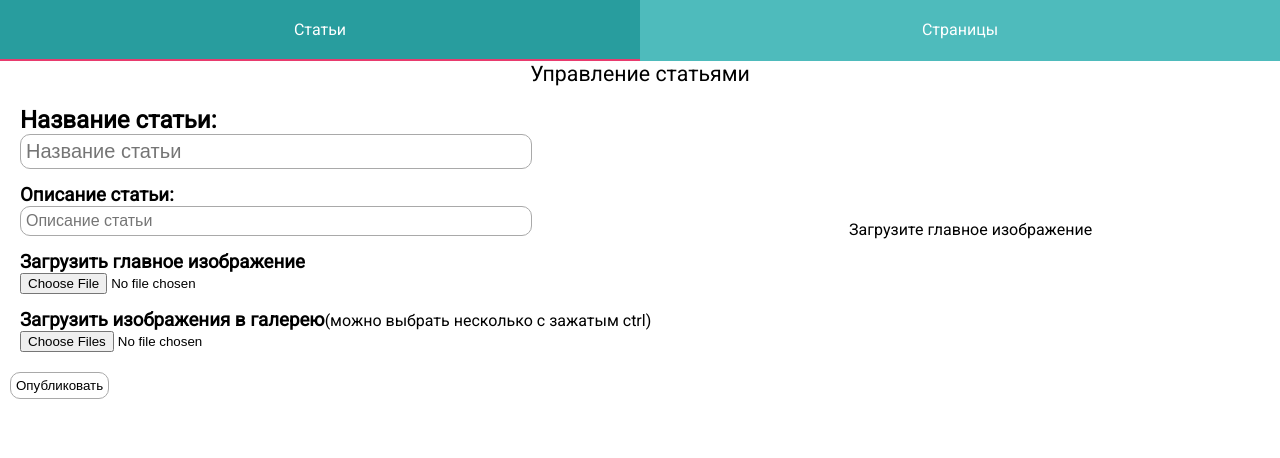
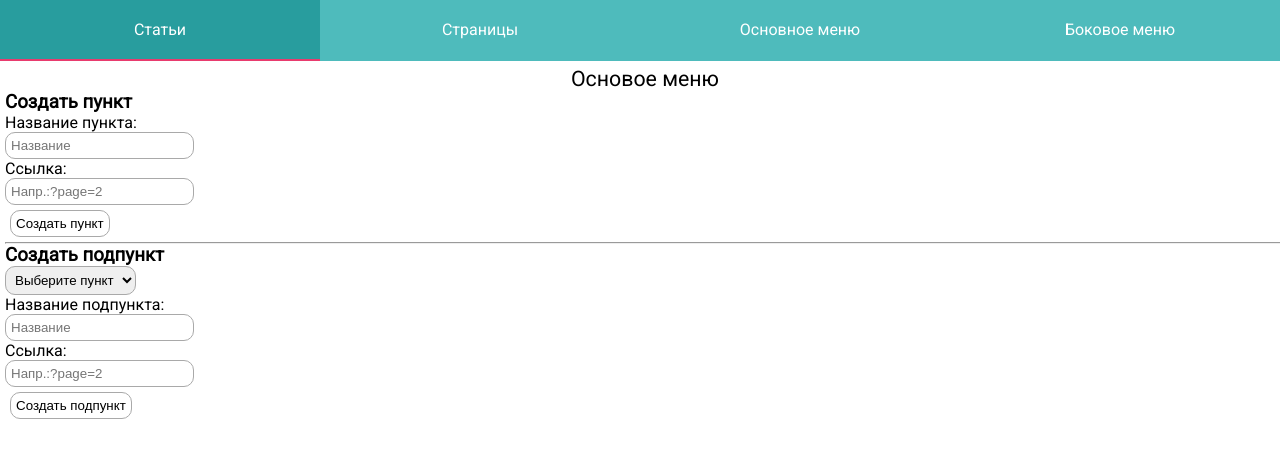
Before and after one commit to MaxProvy/Diplom, a PHP site: page /admin/index.html in a window 1280 px wide. Shown: the top 458 px of the page. Run offline with PHP 8.4, Linux system fonts and the light colour scheme; data that the repository does not hold is empty; some libraries are stand-ins or nearby versions.

Commit message:
Работа над админкой

```diff
--- a/admin/css/style.css
+++ b/admin/css/style.css
@@ -44,6 +44,7 @@ main {
 
 .content-block {
     width: 100%;
+    margin: 5px;
 }
 
 .pages, .main-menu, .l-menu {
@@ -74,10 +75,11 @@ main {
     margin-right: 15px;
 }
 
-input[type="text"] {
+input[type="text"],select {
     border: 1px solid #a9a9a9;
     border-radius: 10px;
     padding: 5px;
+    outline-style: none;
 }
 
 .article-name input[type="text"] {
--- a/admin/index.html
+++ b/admin/index.html
@@ -10,19 +10,18 @@
     <script src="ckeditor/ckeditor.js"></script>
 </head>
 <body>
-
 <header>
     <p class="h-item h-articles active">Статьи</p>
     <p class="h-item h-pages">Страницы</p>
-    <!--<p class="h-item h-main-menu">Основное меню</p>-->
-    <!--<p class="h-item h-l-menu">Боковое меню</p>-->
+    <p class="h-item h-main-menu">Основное меню</p>
+    <p class="h-item h-l-menu">Боковое меню</p>
     <!--<p class="h-item h-slider">Слайдер</p>-->
     <!--<p class="h-item h-files">Файлы</p>-->
     <!--<p class="h-item h-files">Боковые ссылки</p>-->
 </header>
 <main>
     <div class="content-block articles">
-        <p class="content-block-name">Управление статьями</p>
+        <p class="content-block-name">Создание статьи</p>
         <!--<div class="local-header">-->
         <!--<p class="local-header-item add active">Создать</p>-->
         <!--<p class="local-header-item control">Управлять</p>-->
@@ -98,7 +97,45 @@
             </div>
         </div>
     </div>
-    <div class="content-block else"></div>
+    <div class="content-block main-menu">
+        <p class="content-block-name">Основое меню</p>
+        <div class="forms-create">
+            <div class="create-punkt">
+                <h3>Создать пункт</h3>
+                <section class="create-punkt-form">
+                    <p>Название пункта:</p>
+                    <input type="text" placeholder="Название">
+                    <p>Ссылка:</p>
+                    <input type="text" placeholder="Напр.:?page=2">
+                    <br>
+                    <button>Создать пункт</button>
+                </section>
+            </div>
+            <hr>
+            <div class="create-punkt-sub">
+                <h3>Создать подпункт</h3>
+                <section class="create-subpunkt-form">
+                    <select name="" id="">
+                        <!--<option value="" disabled selected>Выберите пункт</option>-->
+                        <!--<option value="">2</option>-->
+                        <!--<option value="">3</option>-->
+                        <!--<option value="">4</option>-->
+                    </select>
+                    <p>Название подпункта:</p>
+                    <input type="text" placeholder="Название">
+                    <p>Ссылка:</p>
+                    <input type="text" placeholder="Напр.:?page=2">
+                    <br>
+                    <button>Создать подпункт</button>
+                </section>
+            </div>
+        </div>
+        <div class="forms-control">
+            Управление формой
+        </div>
+    </div>
+    </div>
+    <div class="content-block l-menu"></div>
 </main>
 <script>
     // Replace the <textarea id="editor1"> with a CKEditor
--- a/admin/js/script.js
+++ b/admin/js/script.js
@@ -8,7 +8,9 @@ var page_ready = false;
 
 $(function () {
 
-    ArticleCreate();
+    // ArticleCreate();
+    Menu();
+    get_menu();
     $('.h-item').on('click', function () {
         $('.h-item').removeClass("active");
         $(this).addClass("active");
@@ -27,73 +29,93 @@ $(function () {
         if (classname === '.h-l-menu') {
             LMenu();
         }
-        if (classname === '.h-slider') {
-            Slider();
-        }
-        if (classname === '.h-files') {
-            FileBlock();
-        }
+        // if (classname === '.h-slider') {
+        //     Slider();
+        // }
+        // if (classname === '.h-files') {
+        //     FileBlock();
+        // }
     })
 
-    $('.articles .local-header-item').on('click', function () {
-        $('.articles .local-header-item').removeClass("active");
-        $(this).addClass("active");
-        let classname = '.' + $('.articles .active').attr('class').split(' ')[1];
-        if (classname === '.add') {
-            $('.articles .forms-create').css({"display": "block"});
-            $('.articles .forms-create').css({"display": "none"});
-        }
-        if (classname === '.control') {
-            $('.articles .forms-create').css({"display": "none"});
-            $('.articles .forms-control').css({"display": "block"});
-        }
+    $('.create-punkt-form>button').on('click', function () {
+        get_menu();
+    })
+    $('.create-punkt-form>button').on('click', function () {
 
-    });
+    })
+
+    // $('.articles .local-header-item').on('click', function () {
+    //     $('.articles .local-header-item').removeClass("active");
+    //     $(this).addClass("active");
+    //     let classname = '.' + $('.articles .active').attr('class').split(' ')[1];
+    //     if (classname === '.add') {
+    //         $('.articles .forms-create').css({"display": "block"});
+    //         $('.articles .forms-create').css({"display": "none"});
+    //     }
+    //     if (classname === '.control') {
+    //         $('.articles .forms-create').css({"display": "none"});
+    //         $('.articles .forms-control').css({"display": "block"});
+    //     }
+    //
+    // });
 });
 
 function ArticleCreate() {
     $('.content-block').css({"display": "none"});
     $('.articles').css({"display": "block"});
-    // $('.local-header-item').removeClass("active");
-    // $('.articles>.local-header>.add').addClass("active");
-    // $('.articles>.forms>div').css({"display": "none"});
-    // $('.articles>.forms>.forms-create').css({"display": "block"});
 }
 
 function PageCreate() {
     $('.content-block').css({"display": "none"});
     $('.pages').css({"display": "block"});
-    // $('.local-header-item').removeClass("active");
-    // $('.pages>.local-header>.add').addClass("active");
-    // $('.pages>.forms>div').css({"display": "none"});
-    // $('.pages>.forms>.forms-create').css({"display": "block"});
 }
 
 function Menu() {
-    $('content-block').css({"display": "none"});
-    $('.else').css({"display": "block"}).empty().append(`Здесь редактирование меню`);
+    $('.content-block').css({"display": "none"});
+    $('.main-menu').css({"display": "block"});
 }
 
 function LMenu() {
-    $('content-block').css({"display": "none"});
-    $('.else').css({"display": "block"}).empty();
-    $('.else').css({"display": "block"}).empty().append(`Здесь редактирование бок меню`);
+    $('.content-block').css({"display": "none"});
+    $('.l-menu').css({"display": "block"});
 
 }
 
-function Slider() {
-    $('content-block').css({"display": "none"});
-    $('.else').css({"display": "block"}).empty();
-    $('.else').css({"display": "block"}).empty().append(`Здесь редактирование слайдера`);
-
+function get_menu() {
+    $.ajax({
+        url: '/ajax/get_menu.php',
+        type: 'POST',
+        dataType: 'json',
+        success: (res) => {
+            // console.log(res);
+            $('.create-subpunkt-form>select').empty().append(`<option value="0" disabled selected>Выберите пункт</option>`);
+            for (let item of res) {
+                $('.create-subpunkt-form>select').append(`<option value="${item['id']}">${item['name']}</option>`);
+                // console.log(item);
+            }
+        },
+        error: () => {
+            alert('Ошибка получения меню');
+        }
+    });
 }
 
-function FileBlock() {
-    $('content-block').css({"display": "none"});
-    $('.else').css({"display": "block"}).empty();
-    $('.else').css({"display": "block"}).empty().append(`Здесь редактирование файлов`);
+//
+// function Slider() {
+//     $('content-block').css({"display": "none"});
+//     $('.else').css({"display": "block"}).empty();
+//     $('.else').css({"display": "block"}).empty().append(`Здесь редактирование слайдера`);
+//
+// }
+//
+// function FileBlock() {
+//     $('content-block').css({"display": "none"});
+//     $('.else').css({"display": "block"}).empty();
+//     $('.else').css({"display": "block"}).empty().append(`Здесь редактирование файлов`);
+//
+// }
 
-}
+//ДАЛЬШЕ СТАТЬИ
 
 var files;
 
--- /dev/null
+++ b/ajax/get_menu.php
@@ -0,0 +1,13 @@
+<?php
+require_once 'config.php';
+
+$sql = "SELECT * FROM `menu`";
+
+$result = $db->query($sql);
+
+if ($result) {
+    while ($row = mysqli_fetch_assoc($result)) {
+        $arr[] = $row;
+    };
+    echo json_encode($arr);
+}
```
Also changed, not shown: css/style.css (+5 -4 lines), modules/search.php (+10 -1 lines).
